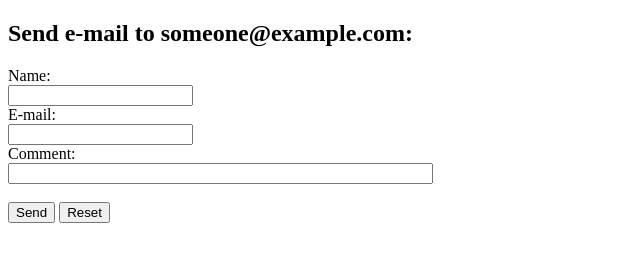
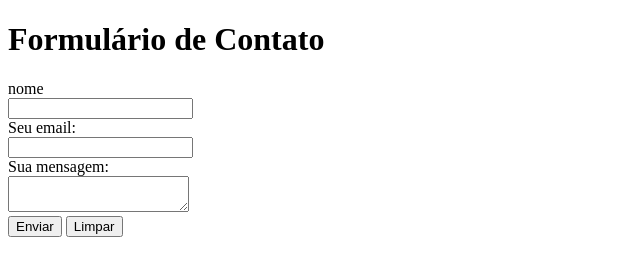
Before and after one commit to LuapabloSdA/Amostra-tudo, a plain HTML site: page index.html in a window 1280 px wide. Shown: the whole page, without its empty margins (0-640 px from the left). Drawn offline with Linux system fonts and the light colour scheme.

Commit message:
Update index.html

```diff
--- a/index.html
+++ b/index.html
@@ -1,19 +1,22 @@
 <!DOCTYPE html>
-<html>
-<body>
-
-<h2>Send e-mail to someone@example.com:</h2>
-
-<form action="mailto:lpsa1@aluno.ifal.edu.br" method="post" enctype="text/plain">
-Name:<br>
-<input type="text" name="name"><br>
-E-mail:<br>
-<input type="text" name="mail"><br>
-Comment:<br>
-<input type="text" name="comment" size="50"><br><br>
-<input type="submit" value="Send">
-<input type="reset" value="Reset">
-</form>
-
-</body>
+<html lang="pt-br" >
+    <head>
+        <meta charset="UTF-8">
+        <meta http-equiv="X-UA-Compatible" content="IE-edge">
+        <meta name="viewport" content="width=device-width, initial-scale=1.0">
+        <title>Formulário de Contato</title>
+    </head>
+    <body>
+        <h1>Formulário de Contato</h1>
+        <form action="mailton:luancraftsg@gmail.com" method="POST" enctype="text/plain">
+            nome<br/>
+            <input nome="nome" type="text"><br/>
+            Seu email:<br/>
+            <input name="email" type="email" required><br/>
+            Sua mensagem: <br/>
+            <textarea name="mensagem"></textarea><br/>
+            <input type="submit" value="Enviar"/>
+            <input type="reset" value="Limpar"/>
+       </form>
+    </body>
 </html>
```
